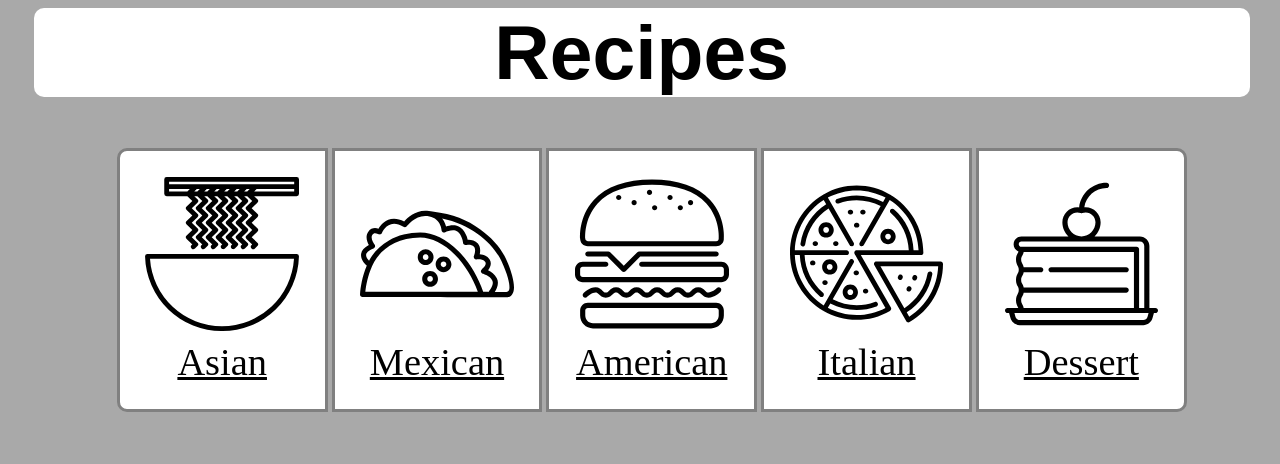
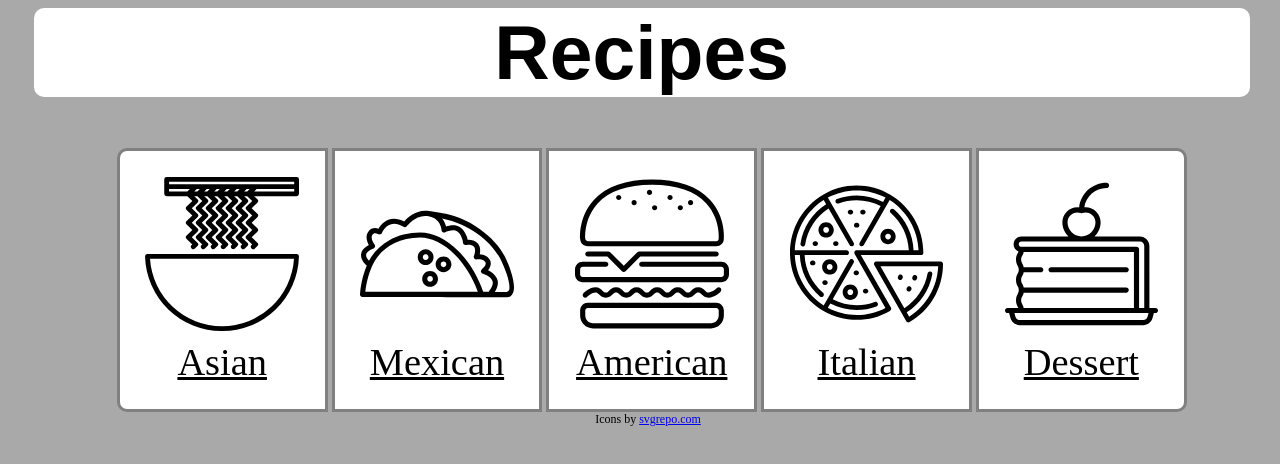
Before and after one commit to jip101/odin-recipes, a plain HTML site: page index.html in a window 1280 px wide. Drawn offline with Linux system fonts and the light colour scheme.

Commit message:
add footer for svgrepo

```diff
--- a/index.html
+++ b/index.html
@@ -18,4 +18,7 @@
             </ul>
         </div>
     </body>
+    <footer>
+        Icons by <a href="https://www.svgrepo.com/" target="_blank">svgrepo.com</a>
+    </footer>
 </html>
--- a/style.css
+++ b/style.css
@@ -50,6 +50,14 @@ li a:hover {
     color: grey;
 }
 
+footer {
+    position: relative;
+    bottom: 0;
+    width: 100%;
+    text-align: center;
+    font-size: .75em;
+}
+
 
 @media (max-width: 400px) or (orientation: portrait) {
     ul {
```
